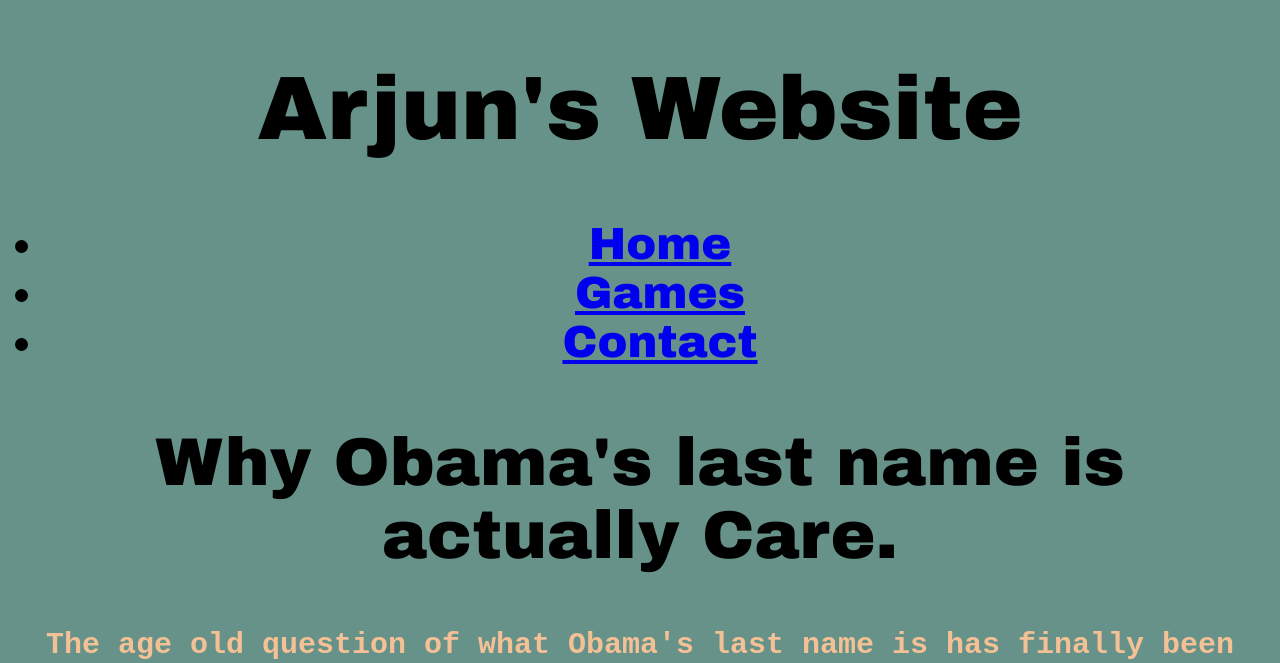
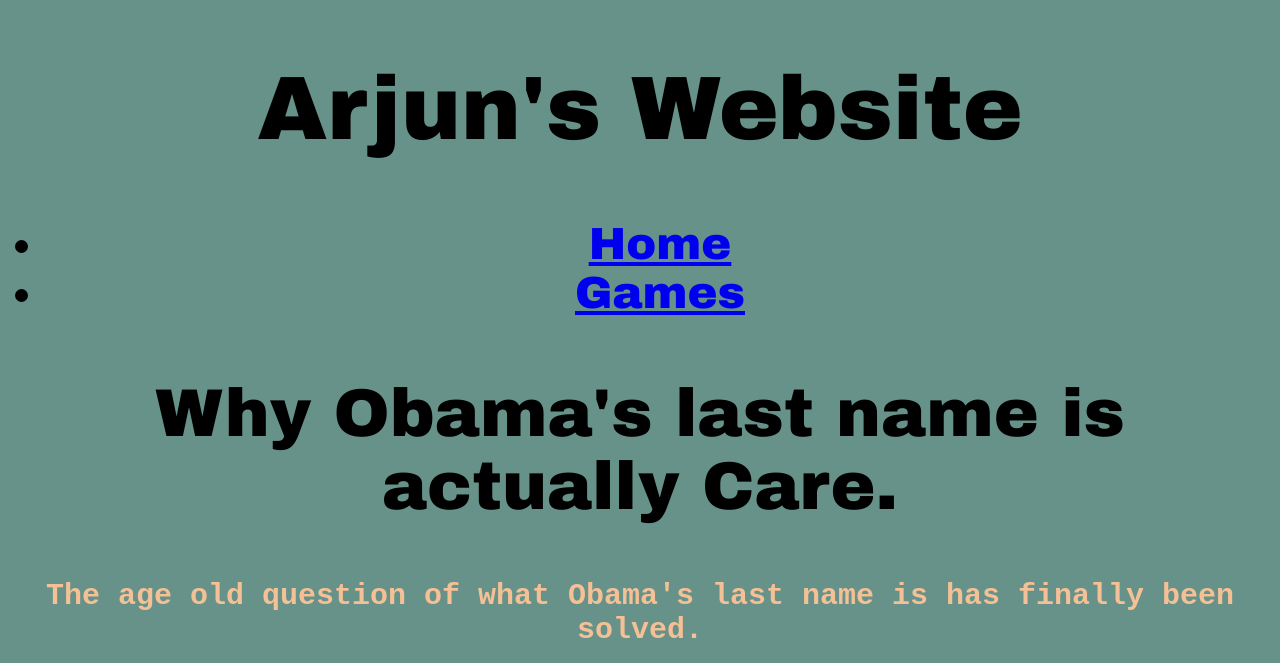
Before and after one commit to WVCS/portfolio-ArjunBaabu, a plain HTML site: page index.html in a window 1280 px wide. Shown: the top 663 px of the page. Drawn offline with Linux system fonts and the light colour scheme.

Commit message:
Update index.html

```diff
--- a/index.html
+++ b/index.html
@@ -2,7 +2,8 @@
   <h1> Arjun's Website </h1>
 <LINK href = "style.css" rel="stylesheet"type=" text/css">
   <ul>
-     <li><a href="index.html">Home</a></li><li><a href="games.html">Games</a></li><li><a href="#contact">Contact</a></li></li>
+    <li><a href="index.html">Home</a></li>
+    <li><a href="games.html">Games</a></li>
 </ul>
 <body>
   <h1 style="background-color:DodgerBlue;"></h1>
```
